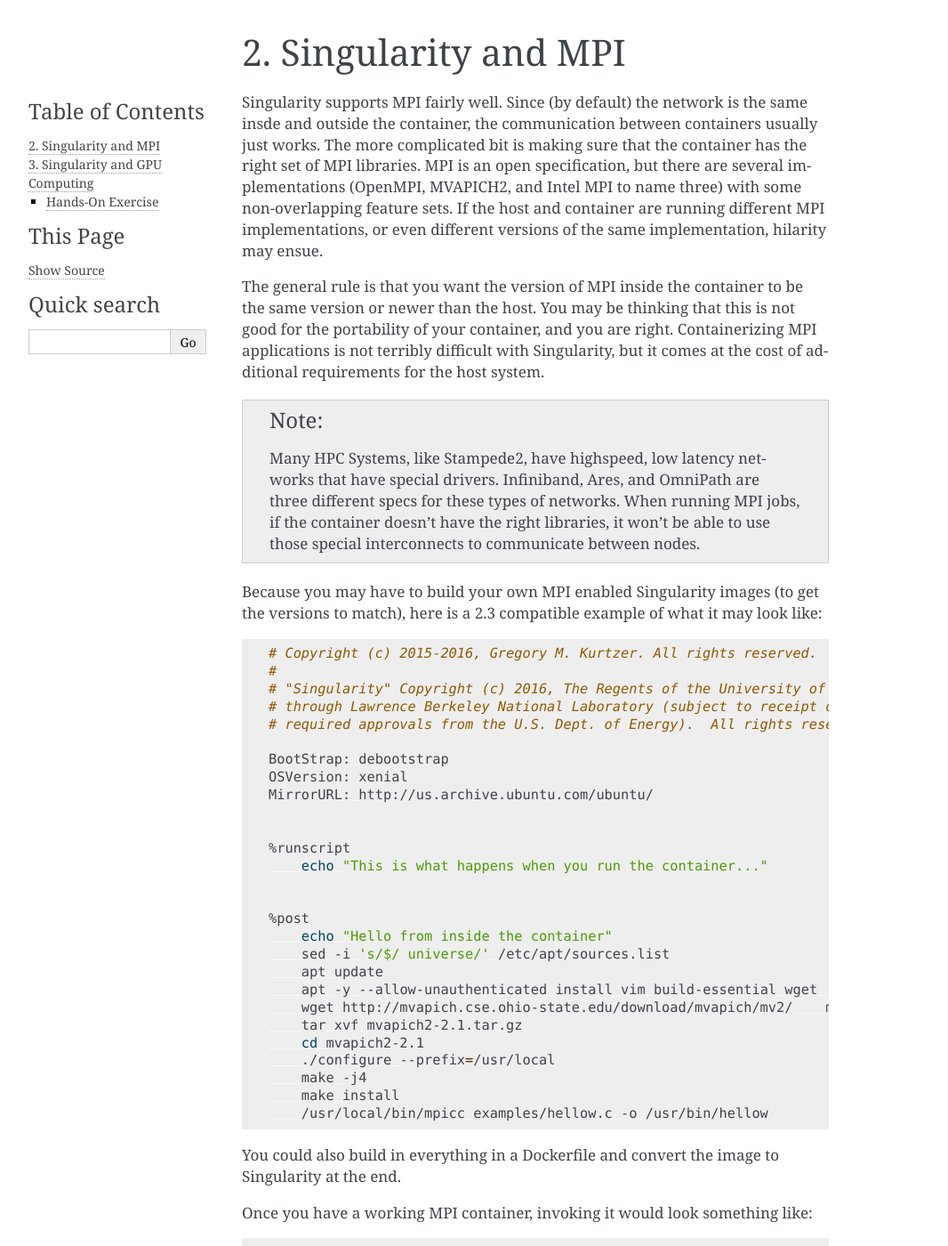
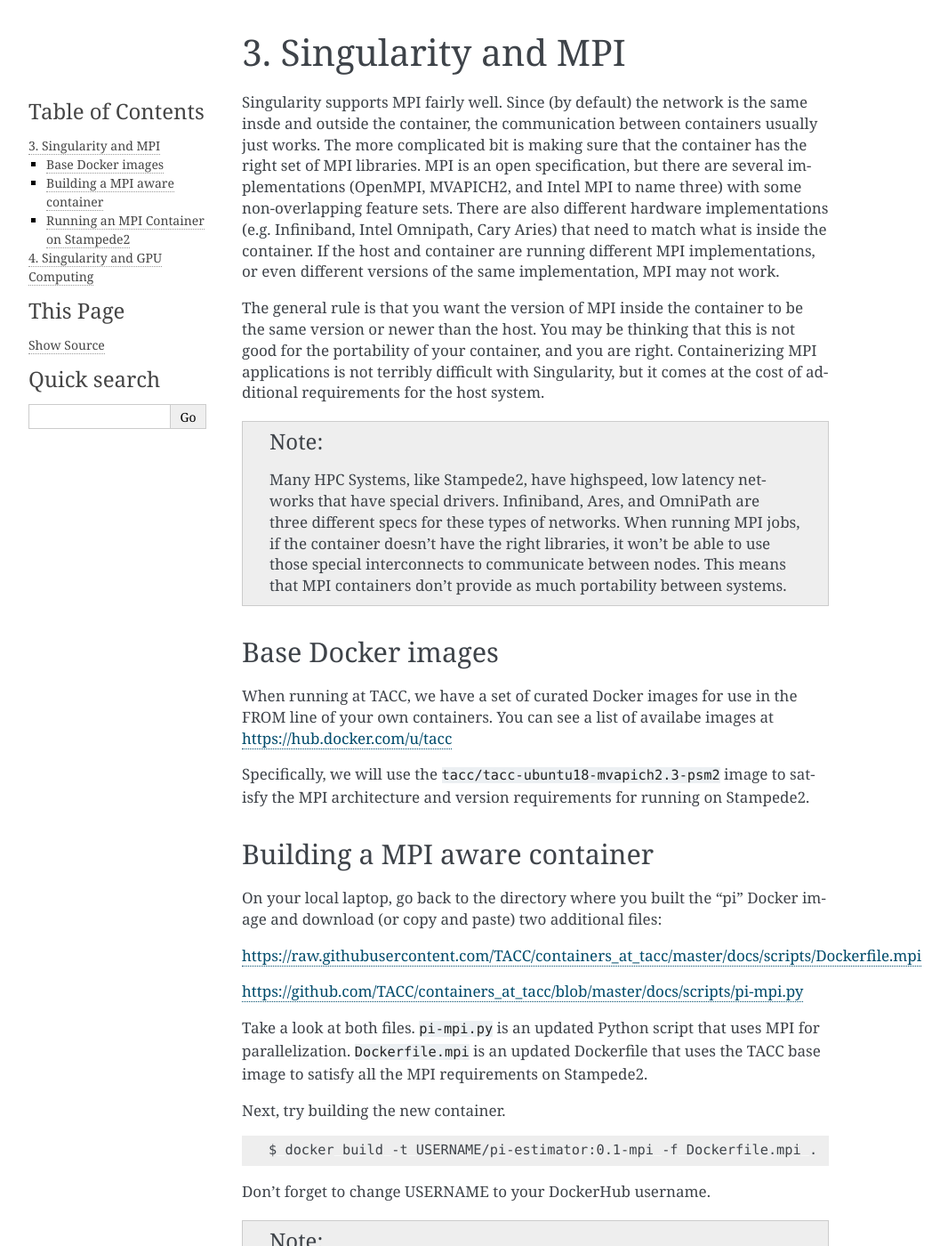
Before and after one commit to TACC/containers_at_tacc, a Sphinx documentation site: the page built from docs/singularity/03.mpi_and_gpus.rst, in a window 1280 px wide and 1400 px high. Shown: the whole window at 89% size, without its empty margins (148-1214 px from the left). Built offline with Sphinx 7.4.7, drawn with Linux system fonts in a browser that asks for light colours; some of the changed text lies outside the part shown.

Commit message:
MPI and GPU sections

```diff
--- a/docs/singularity/03.mpi_and_gpus.rst
+++ b/docs/singularity/03.mpi_and_gpus.rst
@@ -1,69 +1,84 @@
-2. Singularity and MPI
-======================
+**********************
+3. Singularity and MPI
+**********************
 
-Singularity supports MPI fairly well.  Since (by default) the network is the same insde and outside the container, the communication between containers usually just works.  The more complicated bit is making sure that the container has the right set of MPI libraries.  MPI is an open specification, but there are several implementations (OpenMPI, MVAPICH2, and Intel MPI to name three) with some non-overlapping feature sets.  If the host and container are running different MPI implementations, or even different versions of the same implementation, hilarity may ensue.
+Singularity supports MPI fairly well.  Since (by default) the network is the same insde and outside the container, the communication between containers usually just works.  The more complicated bit is making sure that the container has the right set of MPI libraries.  MPI is an open specification, but there are several implementations (OpenMPI, MVAPICH2, and Intel MPI to name three) with some non-overlapping feature sets.  There are also different hardware implementations (e.g. Infiniband, Intel Omnipath, Cary Aries) that need to match what is inside the container.  If the host and container are running different MPI implementations, or even different versions of the same implementation, MPI may not work.
 
 The general rule is that you want the version of MPI inside the container to be the same version or newer than the host.  You may be thinking that this is not good for the portability of your container, and you are right.  Containerizing MPI applications is not terribly difficult with Singularity, but it comes at the cost of additional requirements for the host system.
 
 .. Note::
 
-  Many HPC Systems, like Stampede2, have highspeed, low latency networks that have special drivers.  Infiniband, Ares, and OmniPath are three different specs for these types of networks.  When running MPI jobs, if the container doesn't have the right libraries, it won't be able to use those special interconnects to communicate between nodes.
+  Many HPC Systems, like Stampede2, have highspeed, low latency networks that have special drivers.  Infiniband, Ares, and OmniPath are three different specs for these types of networks.  When running MPI jobs, if the container doesn't have the right libraries, it won't be able to use those special interconnects to communicate between nodes.  This means that MPI containers don't provide as much portability between systems.
 
-Because you may have to build your own MPI enabled Singularity images (to get the versions to match), here is a 2.3 compatible example of what it may look like:
+Base Docker images
+==================
+
+When running at TACC, we have a set of curated Docker images for use in the FROM line of your own containers.  You can see a list of availabe images at `https://hub.docker.com/u/tacc <https://hub.docker.com/u/tacc>`_
+
+Specifically, we will use the ``tacc/tacc-ubuntu18-mvapich2.3-psm2`` image to satisfy the MPI architecture and version requirements for running on Stampede2.
+
+
+Building a MPI aware container
+==============================
+
+On your local laptop, go back to the directory where you built the "pi" Docker image and download (or copy and paste) two additional files:
+
+`https://raw.githubusercontent.com/TACC/containers_at_tacc/master/docs/scripts/Dockerfile.mpi <https://raw.githubusercontent.com/TACC/containers_at_tacc/master/docs/scripts/Dockerfile.mpi>`_
+
+`https://github.com/TACC/containers_at_tacc/blob/master/docs/scripts/pi-mpi.py <https://github.com/TACC/containers_at_tacc/blob/master/docs/scripts/pi-mpi.py>`_
+
+Take a look at both files.  ``pi-mpi.py`` is an updated Python script that uses MPI for parallelization.  ``Dockerfile.mpi`` is an updated Dockerfile that uses the TACC base image to satisfy all the MPI requirements on Stampede2.
+
+Next, try building the new container.
 
 .. code-block:: bash
 
-  # Copyright (c) 2015-2016, Gregory M. Kurtzer. All rights reserved.
-  #
-  # "Singularity" Copyright (c) 2016, The Regents of the University of     California,
-  # through Lawrence Berkeley National Laboratory (subject to receipt of any
-  # required approvals from the U.S. Dept. of Energy).  All rights reserved.
+	$ docker build -t USERNAME/pi-estimator:0.1-mpi -f Dockerfile.mpi .
 
-  BootStrap: debootstrap
-  OSVersion: xenial
-  MirrorURL: http://us.archive.ubuntu.com/ubuntu/
+Don't forget to change USERNAME to your DockerHub username.
 
+.. Note::
+    Here we changed the "tag" name from ``0.1`` to ``0.1-mpi``.  We also could have just changed the "repository," such as ``USERNAME/pi-estimator-mpi:0.1``.  You will see both conventions used on DockerHub.  For different versions of the same codebase, it is okay to differentiate them by tag.  Independent codes should obviously use different repository names.
 
-  %runscript
-      echo "This is what happens when you run the container..."
+Once you have successfully built an image, push it up to DockerHub with the ``docker push`` command so that we can pull it back down on Stampede2.
 
+Running an MPI Container on Stampede2
+=====================================
 
-  %post
-      echo "Hello from inside the container"
-      sed -i 's/$/ universe/' /etc/apt/sources.list
-      apt update
-      apt -y --allow-unauthenticated install vim build-essential wget     gfortran bison libibverbs-dev libibmad-dev libibumad-dev librdmacm-dev     libmlx5-dev libmlx4-dev
-      wget http://mvapich.cse.ohio-state.edu/download/mvapich/mv2/    mvapich2-2.1.tar.gz
-      tar xvf mvapich2-2.1.tar.gz
-      cd mvapich2-2.1
-      ./configure --prefix=/usr/local
-      make -j4
-      make install
-      /usr/local/bin/mpicc examples/hellow.c -o /usr/bin/hellow
+To test, we can grab an interactive session that has two nodes.  That way we can see if we can make them work together:
 
-You could also build in everything in a Dockerfile and convert the image to Singularity at the end.
+.. code-block:: bash
+
+    $ idev -m 60 -p normal -N 2 -n 128
+
 
 Once you have a working MPI container, invoking it would look something like:
 
 .. code-block:: bash
 
-  mpirun -np 4 singularity exec ./mycontainer.img /app.py arg1 arg2
+  module load tacc-singularity
+  cd $WORK/containers-at-tacc
+  singularity pull docker://USERNAME/pi-estimator:0.1-mpi
+  time singularity exec pi-estimator_0.1-mpi.sif pi-mpi.py 10000000
+  time ibrun singularity exec pi-estimator_0.1-mpi.sif pi-mpi.py 10000000
+
+
+.. Note::
+  TACC uses a command called ``ibrun`` on all of its systems that configures MPI to use the high-speed, low-latency network.  If you are familiar with MPI, this is the functional equivalent to ``mpirun``
 
 This will use the **host MPI** libraries to run in parallel, and assuming the image has what it needs, can work across many nodes.
 
-For a single node, you can also use the **container MPI** to run in parallel (usually you don't want this)
-
-.. code-block:: bash
-
-  singularity exec ./mycontainer.img mpirun -np 4 /app.py arg1 arg2
+As an aside, for a single node you can also use the **container MPI** to run in parallel (but usually you don't want this).
 
 
-3. Singularity and GPU Computing
-================================
 
-GPU support in Singularity is fantastic
+********************************
+4. Singularity and GPU Computing
+********************************
 
-Since Singularity supported docker containers, it has been fairly simple to utilize GPUs for machine learning code like TensorFlow. From Maverick, which is TACC’s GPU system:
+GPU support in Singularity is very good.
+
+Since Singularity supported docker containers, it has been fairly simple to utilize GPUs for machine learning code like TensorFlow. We will not do this as a hands-on exercise, but in general the procedule is as follows.
 
 .. code-block:: bash
 
@@ -78,9 +93,7 @@
 
 Please note that the --nv flag specifically passes the GPU drivers into the container. If you leave it out, the GPU will not be detected.
 
-.. code-block:: bash
-
-  singularity exec caffe-latest.img caffe device_query -gpu 0
+The main requirement for this to work is that the version of the host drivers matches the major version of the library inside the container.  So, for example, if CUDA 10 is on the host, the container needs to use CUDA 10 internally.
 
 For TensorFlow, you can directly pull their latest GPU image and utilize it as follows.
 
@@ -89,39 +102,8 @@
   # Change to your $WORK directory
   cd $WORK
   #Get the software
-  git clone https://github.com/tensorflow/models.git ~/models
+  git clone https://github.com/tensorflow/models.git models
   # Pull the image
   singularity pull docker://tensorflow/tensorflow:latest-gpu
   # Run the code
-  singularity exec --nv tensorflow-latest-gpu.img python $HOME/models/tutorials/image/mnist/convolutional.py
-
-.. Note::
-
-    You probably noticed that we check out the models repository into your $HOME directory. This is because your $HOME and $WORK directories are only available inside the container if the root folders /home and /work exist inside the container. In the case of tensorflow-latest-gpu.img, the /work directory does not exist, so any files there are inaccessible to the container.
-
-You may be thinking “what about overlayFS??”. Stampede2 supports it, but the Linux kernel on the other systems does not support overlayFS, so it had to be disabled in our Singularity install.  This may change as new Singularity versions are released.
-
-Hands-On Exercise
-~~~~~~~~~~~~~~~~~
-
-Build a Singularity container that implements a simple Tensorflow image classifier.
-
-The image classifier script is available "out of the box" here:
-`https://raw.githubusercontent.com/tensorflow/models/master/tutorials/image/imagenet/classify_image.py <https://raw.githubusercontent.com/tensorflow/models/master/tutorials/image/imagenet/classify_image.py>`_
-
-Tensorflow has working Docker containers on DockerHub that you can use to support all the dependencies.  For example, the first line of your Dockerfile might look like:
-
-.. code-block:: bash
-
-  FROM tensorflow/tensorflow:1.5.0-py3
-
-When running the image classifier, the non-containerized version would be invoked with something like:
-
-.. code-block:: bash
-
-  python /classify_image.py --model_dir /model --image_file cat.png
-
-You can use a Singularity file or a Dockerfile to help you.  For reference, you can lookback at the "Singularity Intro" section on building Singularity images, yesterday's material on building Dockerfiles, or the respective manual pages:
-
-- `http://singularity.lbl.gov/docs-build-container <http://singularity.lbl.gov/docs-build-container>`_
-- `https://docs.docker.com/engine/reference/builder/ <https://docs.docker.com/engine/reference/builder/>`_
+  singularity exec --nv tensorflow-latest-gpu.img python $WORK/models/tutorials/image/mnist/convolutional.py
```
Also changed, not shown: docs/singularity/01.singularity_basics.rst (line endings or trailing spaces).
